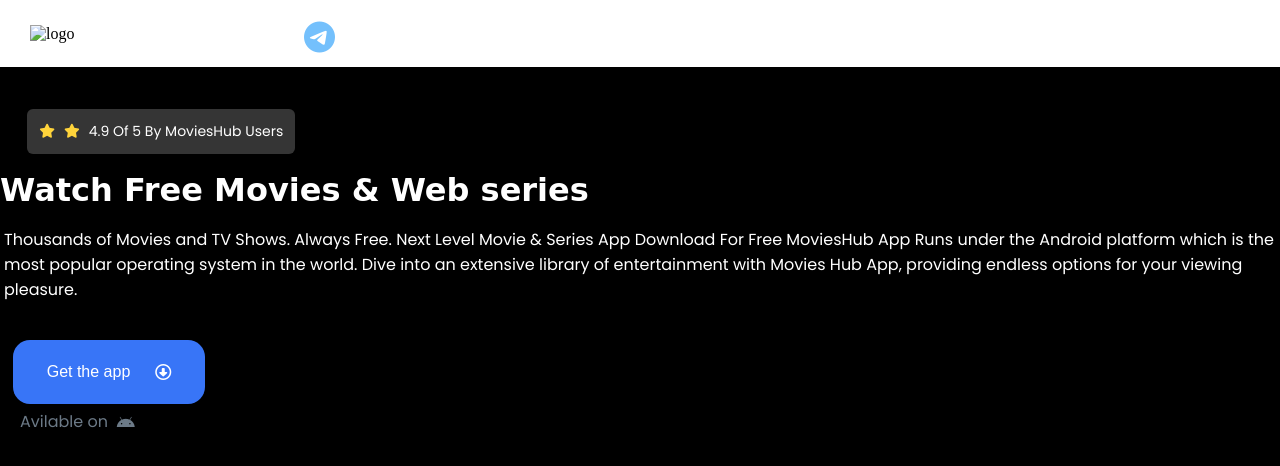
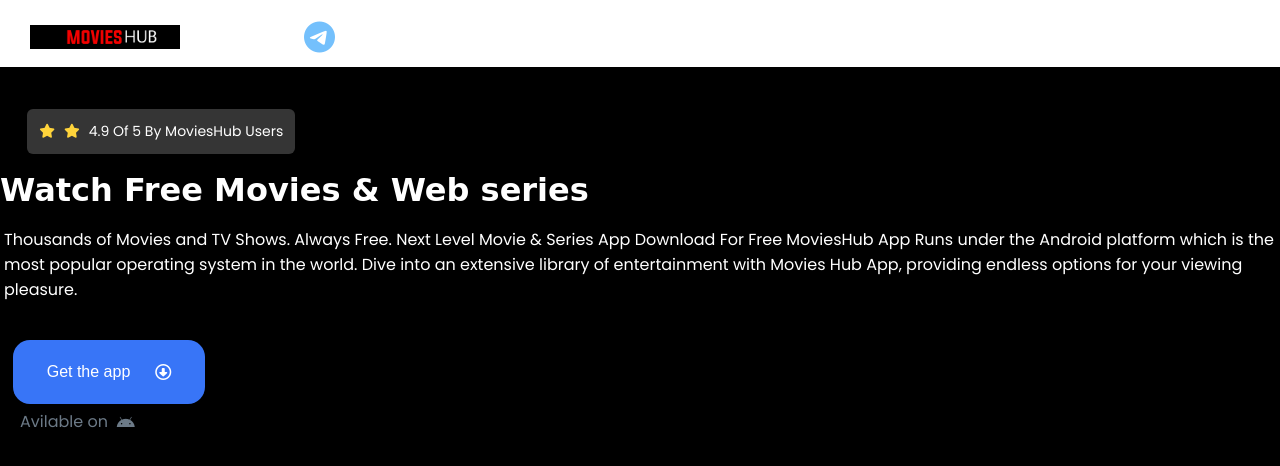
Before and after one commit to havker02/Movies-Hub, a plain HTML site: page index.html in a window 1280 px wide. Drawn offline with Linux system fonts and the light colour scheme; a web font is replaced by a local one.

Commit message:
Update index.html

```diff
--- a/index.html
+++ b/index.html
@@ -12,7 +12,7 @@
 <body>
   <nav>
     <div class="logo">
-      <img src="imges/logo.png" alt="logo">
+      <img src="images/logo.png" alt="logo">
       <i class="fa-brands fa-telegram fa-2xl" style="color: #74C0FC;"></i>
     </div>
   </nav>
```
